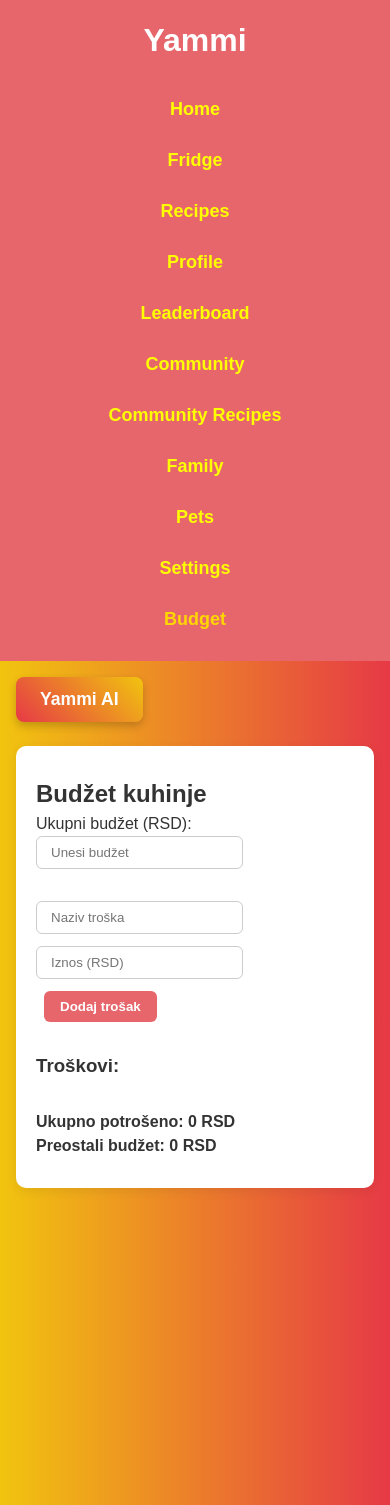
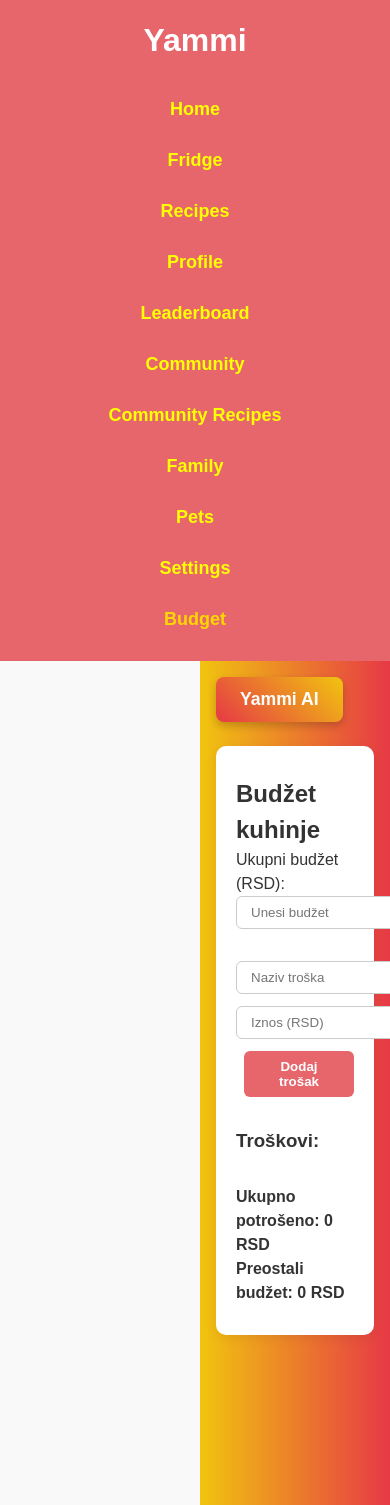
Before and after one commit to dekimajadanijel/yammi-ai-mvp, a React (Create React App) app: page /budget in a window 390 px wide. Built offline with nearby package versions, Linux system fonts and the light colour scheme.

Commit message:
Fix mobile responsiveness - sidebar layout and scaling

```diff
--- a/src/index.css
+++ b/src/index.css
@@ -879,3 +879,22 @@ button.yammi-button:hover {
     margin-left: 0;
   }
 }
+@media (max-width: 800px) {
+  .main-content {
+    margin-left: 200px; /* sidebar širina ostaje ista */
+    padding: 16px;
+    overflow-x: hidden;
+  }
+
+  .recipe-form-card,
+  .add-recipe-form,
+  .modal-content,
+  .settings-page,
+  .budget-page {
+    max-width: 100%;
+  }
+
+  .recipe-list-grid {
+    grid-template-columns: 1fr !important;
+  }
+}
```
